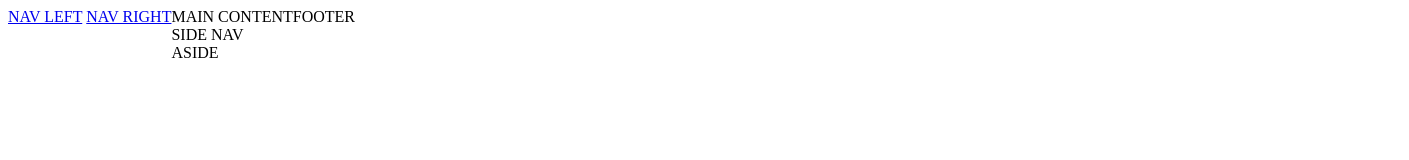
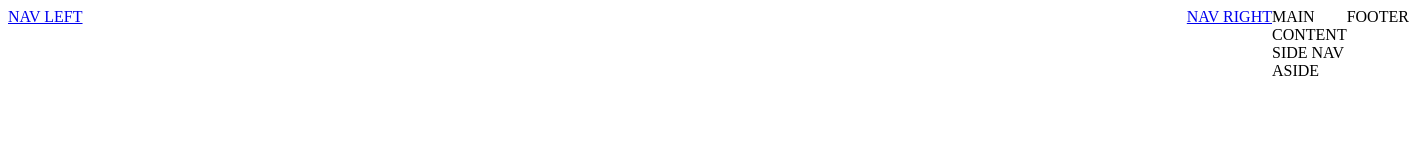
Before and after one commit to Auna-Carpanzano/Advanced-WDB-Practice, a plain HTML site: page Holy Grail Layout/index.html in a window 1280 px wide. Shown: the whole page, 1409 px wide, since content can reach past the window. Drawn offline with Linux system fonts and the light colour scheme.

Commit message:
Set flex, display, and justify-conent of header

```diff
--- a/Holy Grail Layout/style.css
+++ b/Holy Grail Layout/style.css
@@ -1,3 +1,9 @@
 body {
   display: flex;
 }
+
+header {
+  flex: 0 0 100%;
+  display: flex;
+  justify-content: space-between;
+}
```
